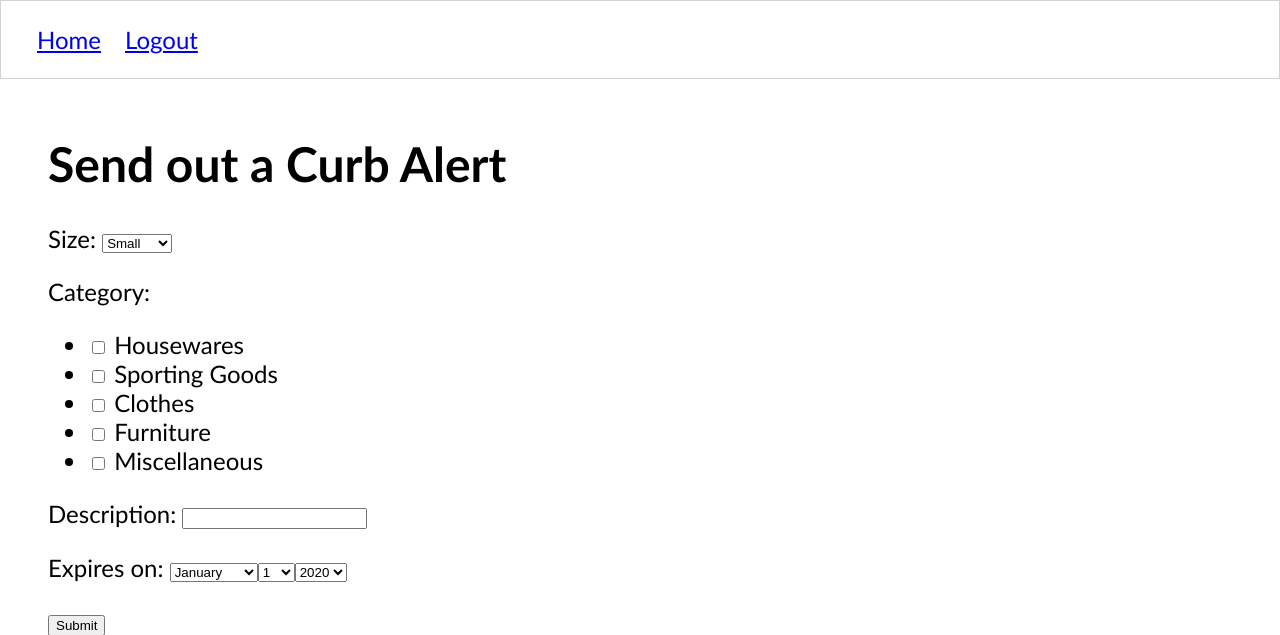
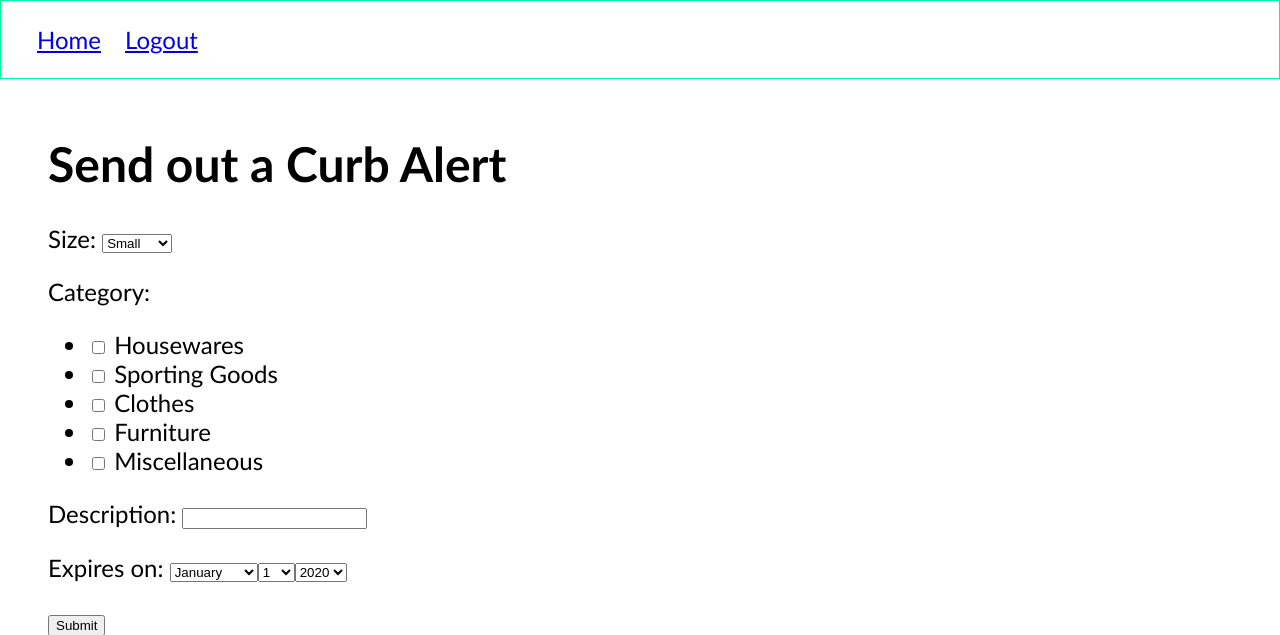
Before and after one commit to molliegoforth818/curbAlert-backend-capstone, a Django app: page /donation/create/ in a window 1280 px wide. Shown: the top 635 px of the page. Run offline with Django 3.2, Linux system fonts and the light colour scheme; the visitor is signed in with stand-in values (Sample User, id 1); parts of the project's set-up code (start-up, migrations or seed data) failed here and were passed over.

```diff
--- a/curbalertproject/curbalertapp/static/styles/base.css
+++ b/curbalertproject/curbalertapp/static/styles/base.css
@@ -12,7 +12,7 @@ body {
   .navList {
     list-style-type: none;
     display: flex;
-    border: 1px solid lightgray;
+    border: 1px solid mediumspringgreen;
     padding: 1em;
     margin: 0;
   }
```
